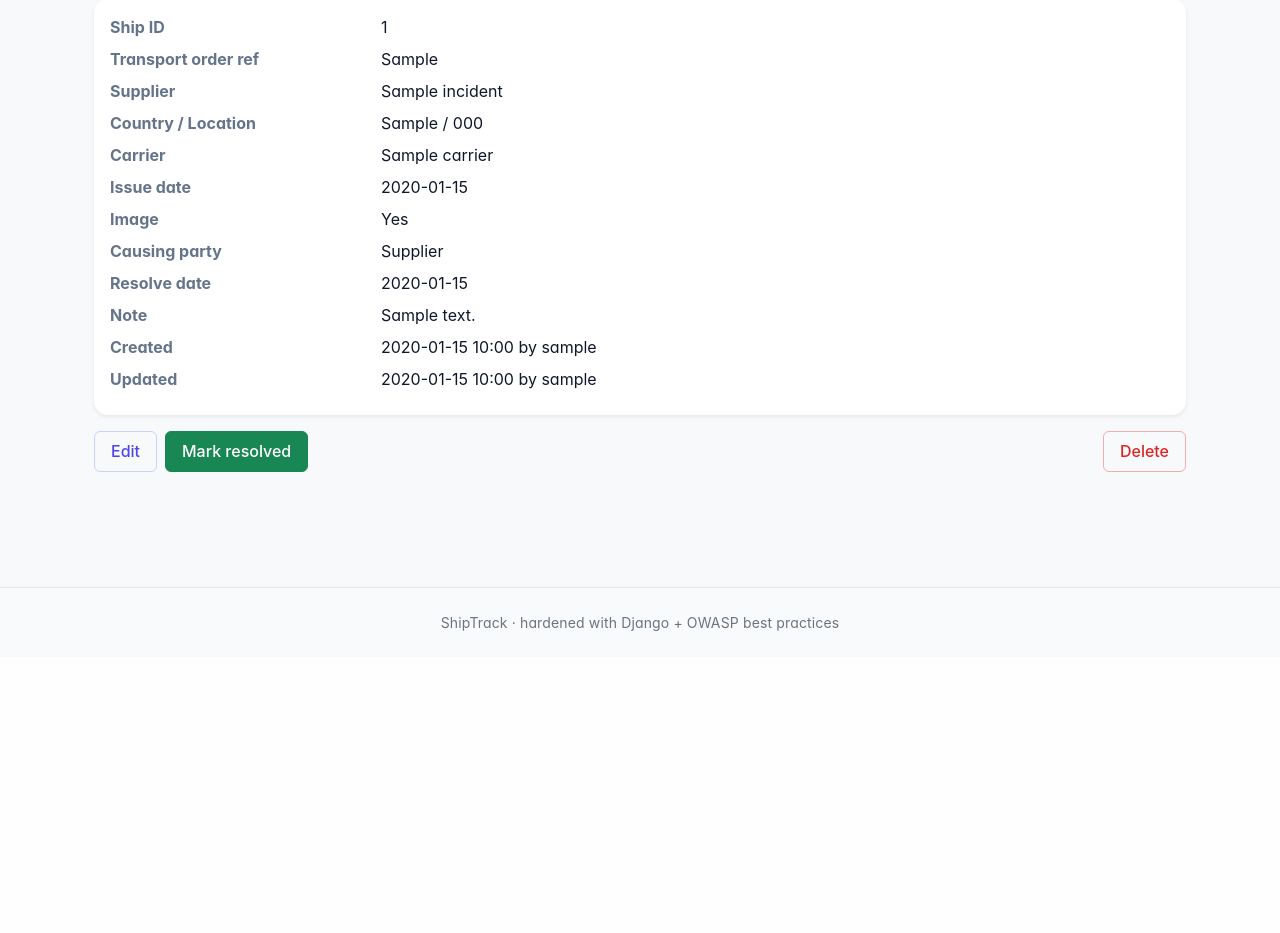
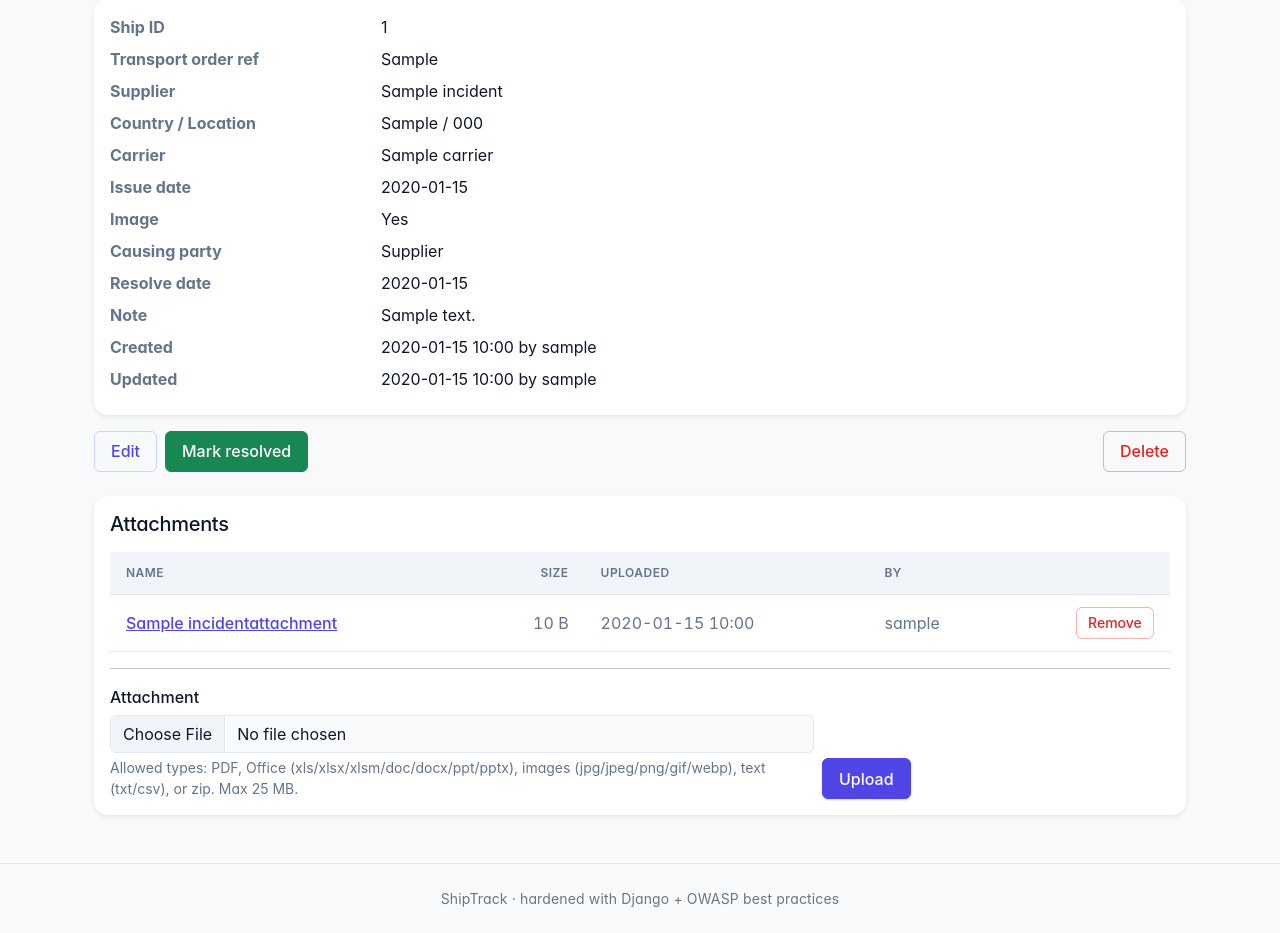
Before and after one commit to Sorbino77/Grief-Tracker-2, a Django app: page /incidents/1/ in a window 1280 px wide. Shown: the part 143-1076 px from the top of the page. Before the commit the page ends 774 px from the top, so only its background shows below. Run offline with Django 5.2, Linux system fonts and the light colour scheme; a user stored in the database is signed in; tables that the repository leaves empty hold one stand-in row (values such as "Sample post"); parts of the project's set-up code (start-up, migrations or seed data) failed here and were passed over; some libraries are stand-ins or nearby versions.

Commit message:
feat: add file attachment functionality to incidents; implement upload and delete features

```diff
--- a/accounts/forms.py
+++ b/accounts/forms.py
@@ -2,10 +2,8 @@
 
 from __future__ import annotations
 
-from allauth.account.forms import (
-    LoginForm as AllauthLoginForm,
-    SignupForm as AllauthSignupForm,
-)
+from allauth.account.forms import LoginForm as AllauthLoginForm
+from allauth.account.forms import SignupForm as AllauthSignupForm
 from django import forms
 from django.contrib.auth.forms import UserCreationForm
 from django.contrib.auth.password_validation import validate_password
--- a/incidents/forms.py
+++ b/incidents/forms.py
@@ -82,6 +82,62 @@ class IncidentForm(BootstrapFormMixin, forms.ModelForm):
         return cleaned
 
 
+# Conservative whitelist for incident attachments. We deliberately exclude
+# executables, scripts, and HTML/SVG (which can carry script payloads) — any
+# file extension not in this set is rejected by the form before it reaches
+# the storage layer.
+ALLOWED_ATTACHMENT_EXTENSIONS: frozenset[str] = frozenset(
+    {
+        ".pdf",
+        ".txt",
+        ".csv",
+        ".xls",
+        ".xlsx",
+        ".xlsm",
+        ".doc",
+        ".docx",
+        ".ppt",
+        ".pptx",
+        ".jpg",
+        ".jpeg",
+        ".png",
+        ".gif",
+        ".webp",
+        ".zip",
+    }
+)
+MAX_ATTACHMENT_BYTES: int = 25 * 1024 * 1024  # 25 MB, matches the Excel import limit.
+
+
+class AttachmentUploadForm(BootstrapFormMixin, forms.Form):
+    """Upload a single file to attach to an Incident.
+
+    Extension + size are validated here so the view doesn't have to repeat
+    the rules; the view just calls ``form.is_valid()`` and reads the
+    ``UploadedFile`` from ``cleaned_data["file"]``.
+    """
+
+    file = forms.FileField(
+        label="Attachment",
+        help_text=(
+            "Allowed types: PDF, Office (xls/xlsx/xlsm/doc/docx/ppt/pptx), "
+            "images (jpg/jpeg/png/gif/webp), text (txt/csv), or zip. "
+            f"Max {MAX_ATTACHMENT_BYTES // (1024 * 1024)} MB."
+        ),
+    )
+
+    def clean_file(self):
+        f = self.cleaned_data["file"]
+        ext = ("." + f.name.rsplit(".", 1)[-1].lower()) if "." in f.name else ""
+        if ext not in ALLOWED_ATTACHMENT_EXTENSIONS:
+            allowed = ", ".join(sorted(ALLOWED_ATTACHMENT_EXTENSIONS))
+            raise ValidationError(f"Unsupported file type '{ext or '(none)'}'. Allowed: {allowed}.")
+        if f.size and f.size > MAX_ATTACHMENT_BYTES:
+            mb = MAX_ATTACHMENT_BYTES // (1024 * 1024)
+            raise ValidationError(f"File too large. Maximum size is {mb} MB.")
+        return f
+
+
 class ImportUploadForm(BootstrapFormMixin, forms.Form):
     file = forms.FileField(help_text="Upload .xlsx / .xlsm / .csv. Max 25 MB.")
     sheet_name = forms.CharField(
--- a/incidents/urls.py
+++ b/incidents/urls.py
@@ -13,4 +13,6 @@ urlpatterns = [
     path("<int:pk>/edit/", views.incident_edit, name="edit"),
     path("<int:pk>/delete/", views.incident_delete, name="delete"),
     path("<int:pk>/resolve/", views.incident_resolve, name="resolve"),
+    path("<int:pk>/attachments/upload/", views.attachment_upload, name="attachment_upload"),
+    path("attachments/<int:pk>/delete/", views.attachment_delete, name="attachment_delete"),
 ]
--- a/incidents/views.py
+++ b/incidents/views.py
@@ -18,9 +18,9 @@ from accounts.models import Role
 from accounts.permissions import role_required
 
 from .filters import IncidentFilter
-from .forms import ImportUploadForm, IncidentForm
+from .forms import AttachmentUploadForm, ImportUploadForm, IncidentForm
 from .importers import ALLOWED_EXTENSIONS, IncidentImporter
-from .models import Incident, Status
+from .models import Incident, IncidentAttachment, Status
 from .pivot import DIMENSIONS, NONE_KEY, build_pivot, dimension_choices
 
 logger = logging.getLogger(__name__)
@@ -47,7 +47,63 @@ def incident_detail(request, pk: int):
         Incident.objects.select_related("carrier", "issue_type", "location", "created_by", "updated_by"),
         pk=pk,
     )
-    return render(request, "incidents/incident_detail.html", {"obj": obj})
+    attachments = obj.attachments.select_related("uploaded_by").all()
+    return render(
+        request,
+        "incidents/incident_detail.html",
+        {
+            "obj": obj,
+            "attachments": attachments,
+            "attachment_form": AttachmentUploadForm(),
+        },
+    )
+
+
+@role_required(Role.ADMIN, Role.EDITOR)
+@ratelimit(key="user", rate="30/m", method="POST", block=True)
+@require_http_methods(["POST"])
+def attachment_upload(request, pk: int):
+    """Attach a single uploaded file to the given incident.
+
+    Editor/admin only. Extension + size are validated in
+    ``AttachmentUploadForm``; the model's ``upload_to`` callable picks the
+    final on-disk path. We capture the original filename, declared content
+    type, and size for display."""
+    incident = get_object_or_404(Incident, pk=pk)
+    form = AttachmentUploadForm(request.POST, request.FILES)
+    if not form.is_valid():
+        # Bounce back to the detail page with errors rendered inline.
+        attachments = incident.attachments.select_related("uploaded_by").all()
+        return render(
+            request,
+            "incidents/incident_detail.html",
+            {"obj": incident, "attachments": attachments, "attachment_form": form},
+            status=400,
+        )
+    uploaded = form.cleaned_data["file"]
+    IncidentAttachment.objects.create(
+        incident=incident,
+        file=uploaded,
+        original_name=uploaded.name[:255],
+        content_type=(uploaded.content_type or "")[:120],
+        size_bytes=uploaded.size or 0,
+        uploaded_by=request.user,
+    )
+    messages.success(request, f"Attached '{uploaded.name}'.")
+    return redirect("incidents:detail", pk=incident.pk)
+
+
+@role_required(Role.ADMIN, Role.EDITOR)
+@require_http_methods(["POST"])
+def attachment_delete(request, pk: int):
+    """Delete an attachment. The override on ``IncidentAttachment.delete``
+    also removes the file from disk so we don't accumulate orphans."""
+    attachment = get_object_or_404(IncidentAttachment.objects.select_related("incident"), pk=pk)
+    incident_pk = attachment.incident_id
+    name = attachment.original_name or attachment.file.name
+    attachment.delete()
+    messages.success(request, f"Removed '{name}'.")
+    return redirect("incidents:detail", pk=incident_pk)
 
 
 @role_required(Role.ADMIN, Role.EDITOR)
--- a/shiptrack/urls.py
+++ b/shiptrack/urls.py
@@ -1,5 +1,7 @@
 """Top-level URL routes."""
 
+from django.conf import settings
+from django.conf.urls.static import static
 from django.contrib import admin
 from django.http import JsonResponse
 from django.urls import include, path
@@ -23,3 +25,9 @@ urlpatterns = [
     path("api/", include("incidents.api_urls")),
     path("", RedirectView.as_view(pattern_name="incidents:list", permanent=False)),
 ]
+
+# Serve user-uploaded files (incident attachments) from MEDIA_URL while DEBUG
+# is on. In production these should be served by Nginx / object storage — never
+# by Django.
+if settings.DEBUG:
+    urlpatterns += static(settings.MEDIA_URL, document_root=settings.MEDIA_ROOT)
--- a/templates/incidents/incident_detail.html
+++ b/templates/incidents/incident_detail.html
@@ -75,4 +75,78 @@
     </form>
   {% endif %}
 </div>
+
+{# ---------- attachments ---------- #}
+<div class="card shadow-sm border-0 mt-4">
+  <div class="card-body">
+    <h2 class="h5 mb-3">Attachments</h2>
+
+    {% if attachments %}
+      <div class="table-responsive">
+        <table class="table table-sm align-middle mb-0">
+          <thead>
+            <tr>
+              <th>Name</th>
+              <th class="text-end">Size</th>
+              <th>Uploaded</th>
+              <th>By</th>
+              {% if is_editor %}<th aria-label="Actions"></th>{% endif %}
+            </tr>
+          </thead>
+          <tbody>
+            {% for a in attachments %}
+              <tr>
+                <td>
+                  <a href="{{ a.file.url }}" target="_blank" rel="noopener">
+                    {{ a.original_name|default:a.file.name }}
+                  </a>
+                </td>
+                <td class="text-end text-muted">{{ a.human_size }}</td>
+                <td class="text-muted">{{ a.uploaded_at|date:"Y-m-d H:i" }}</td>
+                <td class="text-muted">{{ a.uploaded_by|default:"—" }}</td>
+                {% if is_editor %}
+                  <td class="text-end">
+                    <form method="post" action="{% url 'incidents:attachment_delete' a.pk %}"
+                          class="d-inline m-0"
+                          onsubmit="return confirm('Delete this attachment?');">
+                      {% csrf_token %}
+                      <button type="submit" class="btn btn-sm btn-outline-danger">Remove</button>
+                    </form>
+                  </td>
+                {% endif %}
+              </tr>
+            {% endfor %}
+          </tbody>
+        </table>
+      </div>
+    {% else %}
+      <p class="text-muted mb-3">No files attached yet.</p>
+    {% endif %}
+
+    {% if is_editor %}
+      <hr class="my-3">
+      <form method="post" action="{% url 'incidents:attachment_upload' obj.pk %}"
+            enctype="multipart/form-data" novalidate>
+        {% csrf_token %}
+        <div class="row g-2 align-items-end">
+          <div class="col-12 col-md-8">
+            <label for="{{ attachment_form.file.id_for_label }}" class="form-label">
+              {{ attachment_form.file.label }}
+            </label>
+            {{ attachment_form.file }}
+            {% if attachment_form.file.help_text %}
+              <div class="form-text">{{ attachment_form.file.help_text }}</div>
+            {% endif %}
+            {% for err in attachment_form.file.errors %}
+              <div class="invalid-feedback d-block">{{ err }}</div>
+            {% endfor %}
+          </div>
+          <div class="col-12 col-md-auto">
+            <button type="submit" class="btn btn-primary">Upload</button>
+          </div>
+        </div>
+      </form>
+    {% endif %}
+  </div>
+</div>
 {% endblock %}
```
Also changed, not shown: incidents/models.py (+81 -0 lines), shiptrack/settings.py (+17 -1 lines).
